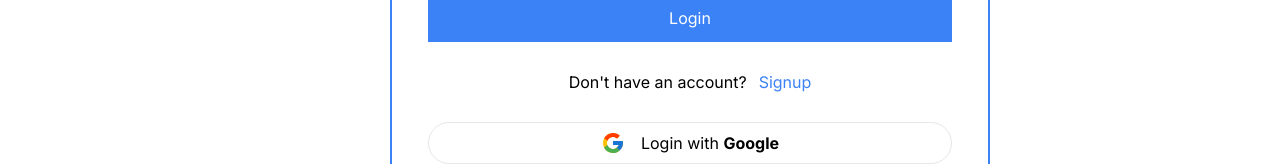
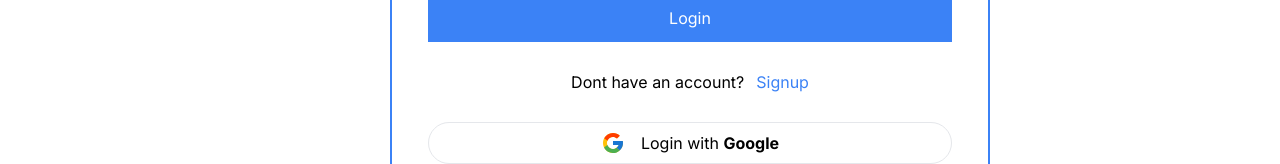
Before and after one commit to NOORMOHAMMED789/task_manager_frontend, a Next.js app: page /login in a window 1280 px wide. Shown: the part 434-598 px from the top of the page. Built offline with nearby package versions, Linux system fonts and the light colour scheme; no server answers; sample sign-in values are in the browser's storage.

Commit message:
feat: login page completed

```diff
--- a/src/app/login/page.jsx
+++ b/src/app/login/page.jsx
@@ -94,7 +94,7 @@
             </div>
           </form>
           <div className="text-center flex justify-center items-center gap-3">
-            <span>Don't have an account?</span>
+            <span>Dont have an account?</span>
             <Link href="/signup" className="text-blue-500 hover:underline">
               Signup
             </Link>
```
